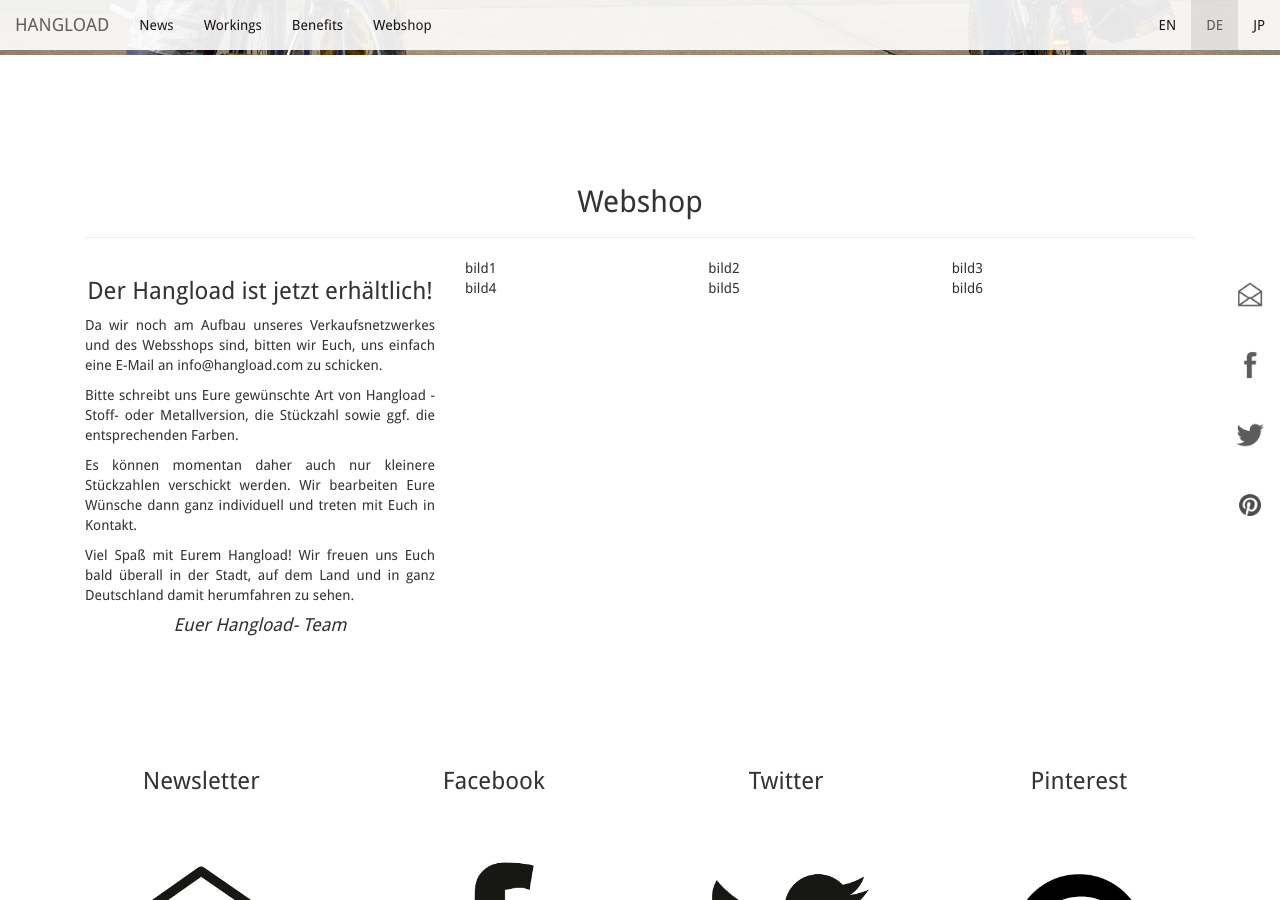
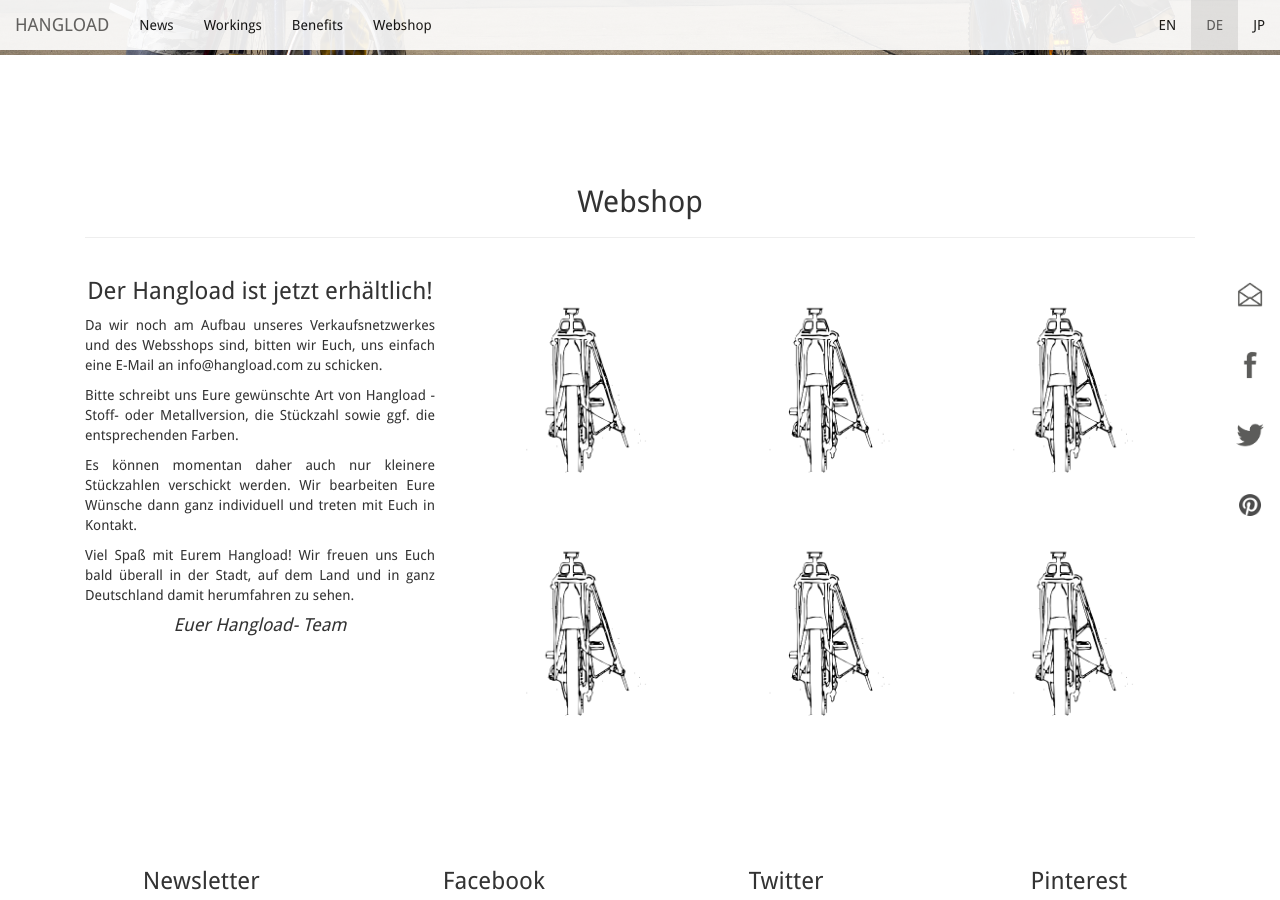
Before and after one commit to bodokaiser/hangload.com, a Jekyll site: the page built from de/index.html, in a window 1280 px wide and 900 px high, scrolled down 3973 px. Built offline with Jekyll 4.4.1, drawn with Linux system fonts in a browser that asks for light colours; nearby versions of some CDN libraries; library files that are not in the unit come from our copies; Markdown is read by kramdown in place of the engine named in the settings.

Commit message:
Update index.html

```diff
--- a/de/index.html
+++ b/de/index.html
@@ -205,14 +205,20 @@
     <div class="col-xs-12 col-md-8">
       <table width="100%">
         <tr>
-          <td>bild1</td>
-          <td>bild2</td>
-          <td>bild3</td>
+          <td> <img class="img-responsive" alt="Drawings Empty"
+          src="/images/workings/empty.png" /></td>
+          <td> <img class="img-responsive" alt="Drawings Empty"
+          src="/images/workings/empty.png" /></td>
+          <td> <img class="img-responsive" alt="Drawings Empty"
+          src="/images/workings/empty.png" /></td>
         </tr>
         <tr>
-          <td>bild4</td>
-          <td>bild5</td>
-          <td>bild6</td>
+          <td> <img class="img-responsive" alt="Drawings Empty"
+          src="/images/workings/empty.png" /></td>
+          <td> <img class="img-responsive" alt="Drawings Empty"
+          src="/images/workings/empty.png" /></td>
+          <td> <img class="img-responsive" alt="Drawings Empty"
+          src="/images/workings/empty.png" /></td>
         </tr>
       </table>
     </div>
```
